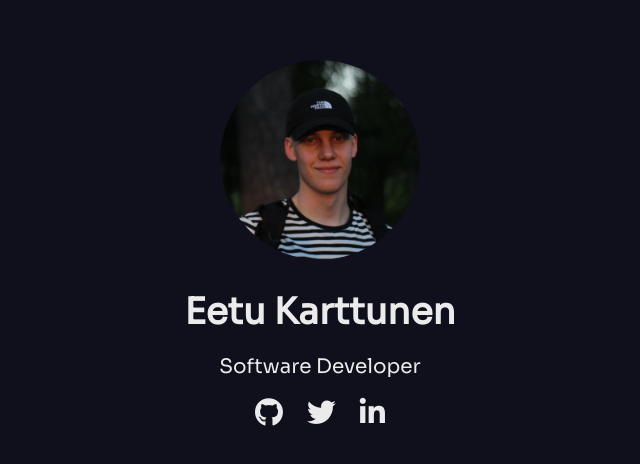
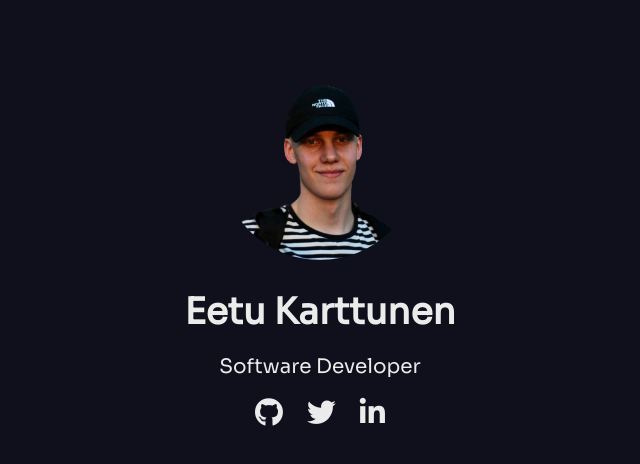
Before and after one commit to eetukarttunen/eetu-karttunen-portfolio, a React (Create React App) app: page / in a window 1280 px wide. Shown: the part 156-620 px from the top of the page, without its empty margins (320-960 px from the left). Built offline with nearby package versions, Linux system fonts and the light colour scheme.

Commit message:
added new image

```diff
--- a/src/Components/Intro.js
+++ b/src/Components/Intro.js
@@ -6,7 +6,7 @@ function Intro() {
   return (
     <div className="profile">
       <img
-        src="./icons/eetu.png"
+        src="./icons/eetulapinakyva.png"
         alt="Profile"
         className="profile-image"
       />
```
Also changed, not shown: public/icons/eetulapinakyva.png (added).
